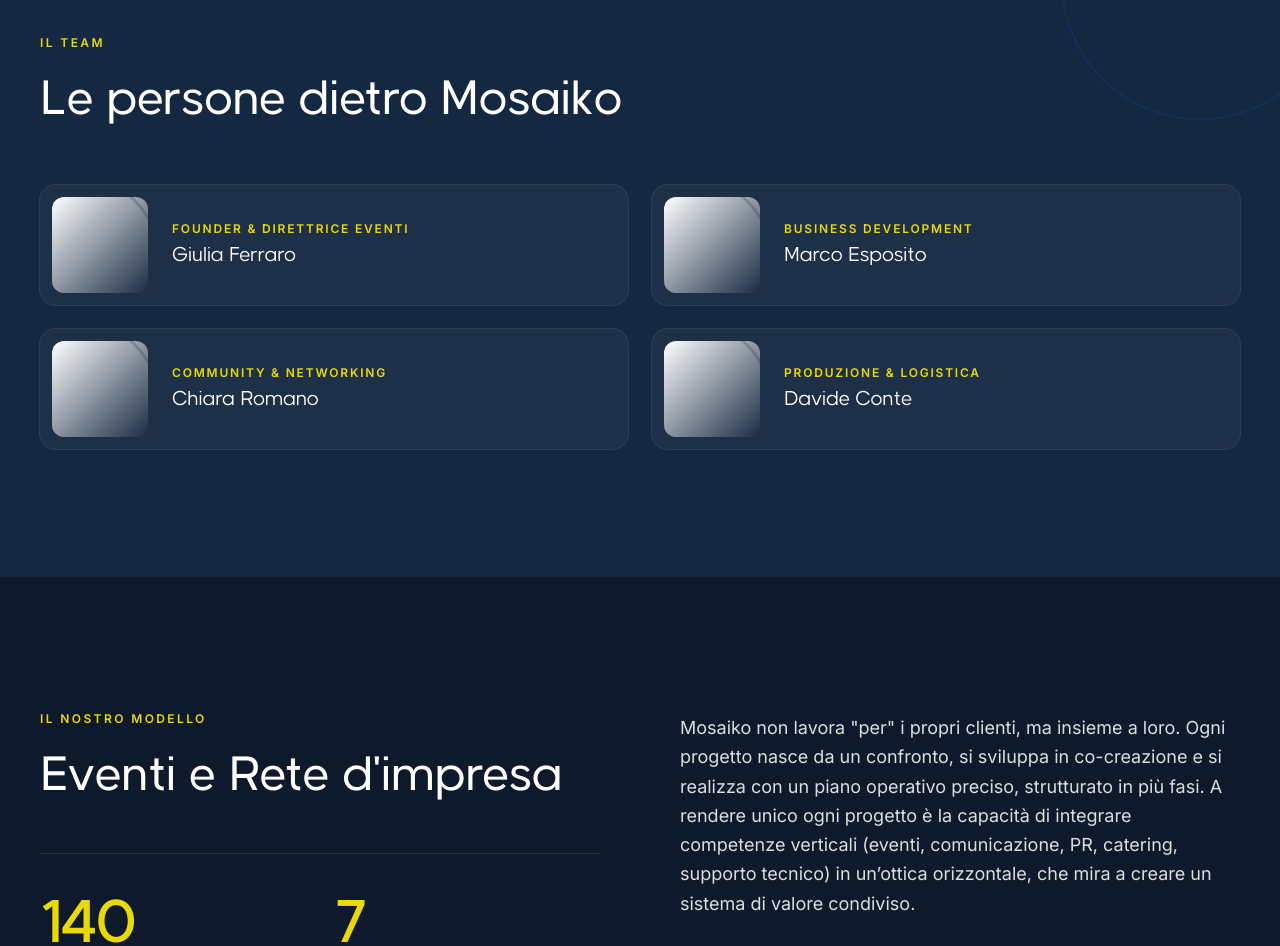
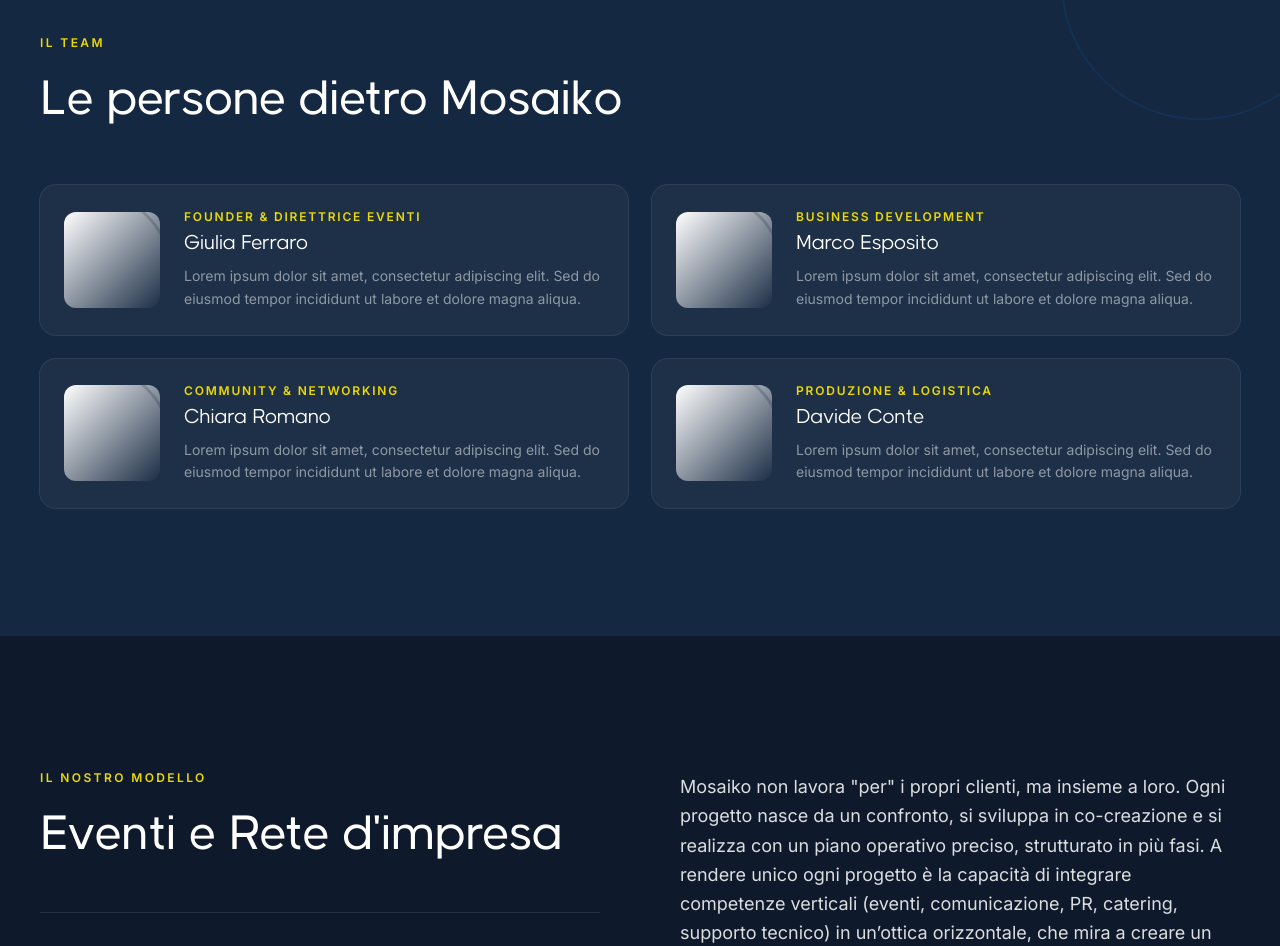
Before and after one commit to marbuttaro/mosaiko, a React (Vite) app: page / in a window 1280 px wide. Shown: the part 1952-2898 px from the top of the page. Built offline with nearby package versions, Linux system fonts and the light colour scheme.

Commit message:
Increase team card height and add placeholder bio text
Co-Authored-By: Claude Sonnet 5 <noreply@anthropic.com>
Claude-Session: https://claude.ai/code/session_01RKed58r2qET9F47ZHWLHSs

```diff
--- a/src/components/Team.jsx
+++ b/src/components/Team.jsx
@@ -26,7 +26,7 @@ function Team() {
           {team.map((member) => (
             <div
               key={member.name}
-              className="flex items-center gap-6 rounded-2xl bg-white/[0.04] p-3 pr-8 ring-1 ring-white/10 transition-colors hover:bg-white/[0.07]"
+              className="flex items-center gap-6 rounded-2xl bg-white/[0.04] p-5 pr-8 ring-1 ring-white/10 transition-colors hover:bg-white/[0.07] sm:p-6"
             >
               <Placeholder
                 tone="cream"
@@ -39,6 +39,11 @@ function Team() {
                 <h3 className="mt-1 font-heading text-xl font-normal text-white">
                   {member.name}
                 </h3>
+                <p className="mt-2 line-clamp-2 text-sm leading-relaxed text-white/50">
+                  Lorem ipsum dolor sit amet, consectetur adipiscing elit. Sed
+                  do eiusmod tempor incididunt ut labore et dolore magna
+                  aliqua.
+                </p>
               </div>
             </div>
           ))}
```
